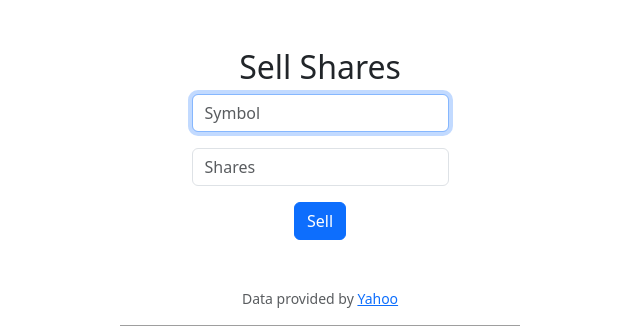
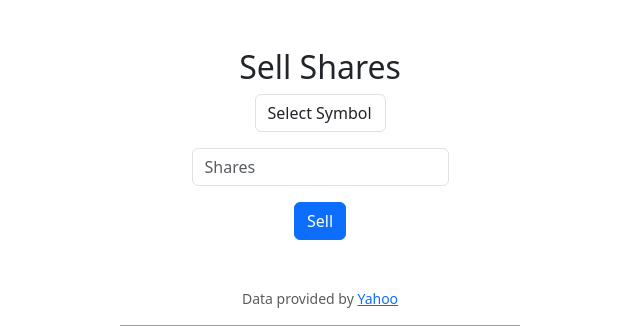
Before and after one commit to Ransometech/TrainMuscleFit, a Flask app: page /sell in a window 1280 px wide. Shown: the part 76-402 px from the top of the page, without its empty margins (320-960 px from the left). Run offline with Flask 3, Linux system fonts and the light colour scheme; a user stored in the database is signed in; data comes from the database, SQL or seed files in the repository; some libraries are stand-ins or nearby versions; grey boxes are pictures that could not be loaded.

Commit message:
Fri, Jul 26, 2024, 3:21 PM +01:00

```diff
--- a/finance/app.py
+++ b/finance/app.py
@@ -251,7 +251,10 @@ def sell():
         db.execute("UPDATE users SET cash = cash + ? WHERE id = ?", total_value, user_id)
 
         flash(f'Sold {shares_to_sell} shares of {symbol}!')
+
         return redirect("/")
 
     else:
-        return render_template("sell.html")
+        user_id = session.get("user_id")
+        symbols = db.execute("SELECT symbol FROM portfolio WHERE user_id = ? GROUP BY symbol", user_id)
+        return render_template("sell.html", symbols=symbols)
--- a/finance/templates/sell.html
+++ b/finance/templates/sell.html
@@ -8,7 +8,12 @@
     <h2>Sell Shares</h2>
     <form action="/sell" method="post">
         <div class="mb-3">
-            <input autocomplete="off" autofocus class="form-control mx-auto w-auto" name="symbol" placeholder="Symbol" type="text" required>
+            <select class="form-control mx-auto w-auto" name="symbol" required>
+                <option value="" disabled selected>Select Symbol</option>
+                {% for symbol in symbols %}
+                    <option value="{{ symbol.symbol }}">{{ symbol.symbol }}</option>
+                {% endfor %}
+            </select>
         </div>
         <div class="mb-3">
             <input autocomplete="off" class="form-control mx-auto w-auto" min="1" name="shares" placeholder="Shares" type="number" required>
```
